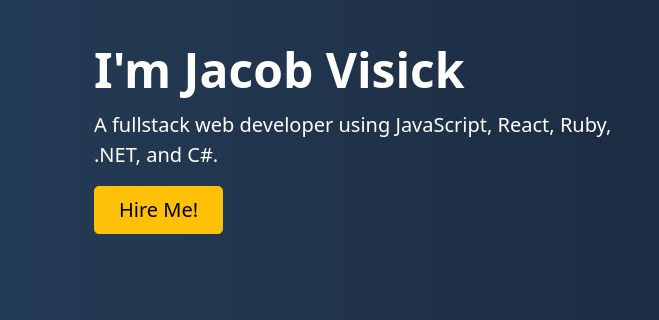
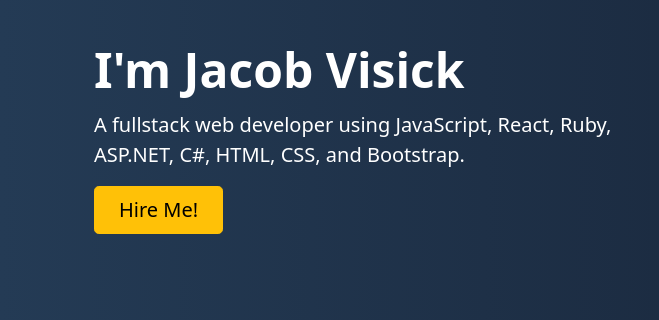
Before and after one commit to jacobvisick/Landing-Page, a plain HTML site: page index.html in a window 1280 px wide. Shown: the part 152-472 px from the top of the page, 0-659 px from the left. Drawn offline with nearby package versions, Linux system fonts and the light colour scheme.

Commit message:
Modify subtitle text

```diff
--- a/index.html
+++ b/index.html
@@ -59,7 +59,7 @@
                 </div>
                 <div class="col-lg-6">
                     <h1 class="display-5 fw-bold lh-1 mb-3">I'm Jacob Visick</h1>
-                    <p class="lead">A fullstack web developer using JavaScript, React, Ruby, .NET, and C#.
+                    <p class="lead">A fullstack web developer using JavaScript, React, Ruby, ASP.NET, C#, HTML, CSS, and Bootstrap.
                     </p>
                     <div class="d-grid gap-2 d-md-flex justify-content-md-start">
                         <button type="button" class="btn btn-warning btn-lg px-4 me-md-2">Hire Me!</button>
```
